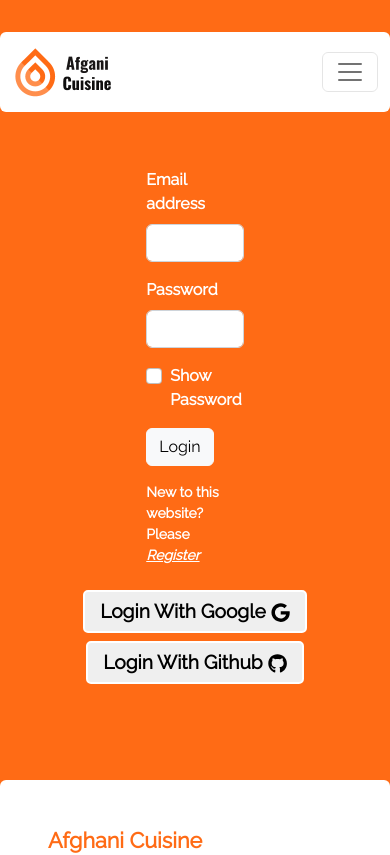
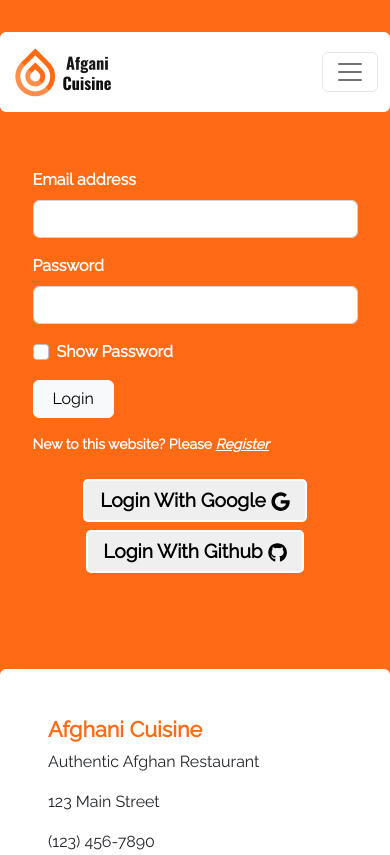
Before and after one commit to sohelranalive/afgani-cuisine-client, a React (Vite) app: page /login in a window 390 px wide. Shown: the top 855 px of the page. Built offline with nearby package versions, Linux system fonts and the light colour scheme; no server answers.

Commit message:
make fully responsive

```diff
--- a/src/components/Login/Login.jsx
+++ b/src/components/Login/Login.jsx
@@ -66,7 +66,7 @@ const Login = () => {
 
     return (
         <div className='mt-5 mb-5'>
-            <form onSubmit={handleLogIn} className='w-25 mx-auto text-white fw-bold'>
+            <form onSubmit={handleLogIn} className='col-10 col-md-6 mx-auto text-white fw-bold'>
                 <div className="mb-3">
                     <label htmlFor="inputEmail" className="form-label">Email address</label>
                     <input type="email" name='email' required className="form-control" id="inputEmail" />
@@ -82,7 +82,7 @@ const Login = () => {
                 <div className="mt-3 mb-3">
                     <div className="form-text text-white">{error}</div>
                 </div>
-                <button type="submit" className="btn btn-light">Login</button>
+                <button type="submit" className="btn btn-light w-25">Login</button>
                 <div className="mt-3 mb-4">
                     <div className="form-text text-white">New to this website? Please <Link to='/register' className='text-white fst-italic'> Register</Link> </div>
                 </div>
--- a/src/components/Register/Register.jsx
+++ b/src/components/Register/Register.jsx
@@ -75,7 +75,7 @@ const Register = () => {
 
     return (
         <div className='mt-5 mb-5'>
-            <form onSubmit={handleRegistration} className='w-25 mx-auto text-white fw-bold'>
+            <form onSubmit={handleRegistration} className='col-10 col-md-6 mx-auto text-white fw-bold'>
                 <div className="mb-3">
                     <label htmlFor="inputName" className="form-label">Name</label>
                     <input type="text" name='name' required className="form-control" id="inputName" />
```
